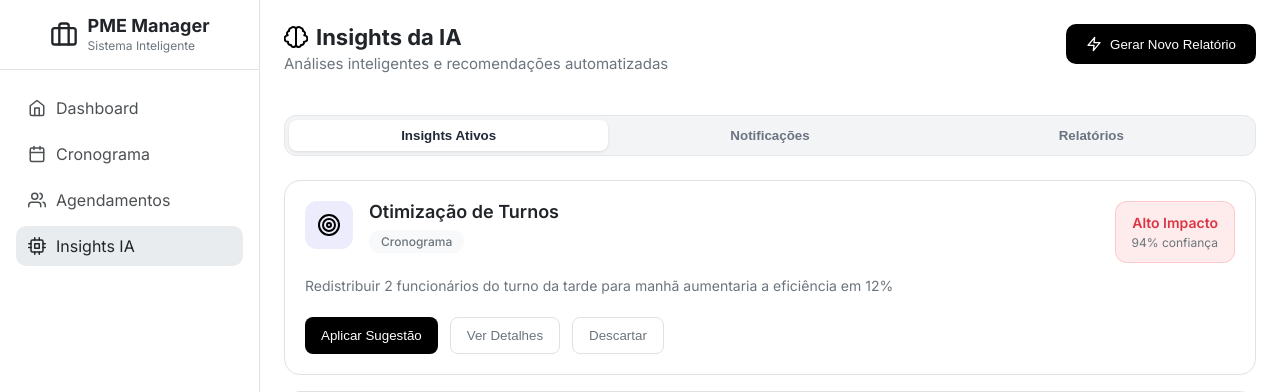
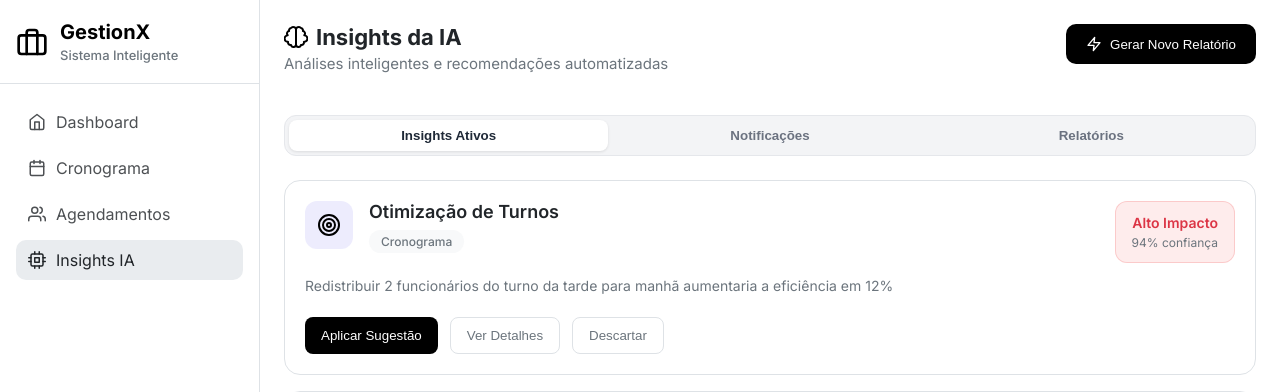
Before and after one commit to RyanBezerra/TCC-secreto, a PHP site: page /html/insights.html in a window 1280 px wide. Shown: the top 392 px of the page. Run offline with PHP 8.4, Linux system fonts and the light colour scheme.

Commit message:
feat: Atualizar nome do projeto para GestionX e melhorar design da marca
- Renomear 'PME Manager' para 'GestionX' em todas as páginas HTML
- Atualizar títulos das páginas (dashboard, agendamentos, cronograma, insights)
- Melhorar design da marca na sidebar com melhor alinhamento
- Ajustar espaçamento, tamanho de fonte e posicionamento do título
- Aumentar tamanho do ícone e aplicar cores consistentes

```diff
--- a/css/style.css
+++ b/css/style.css
@@ -16,11 +16,11 @@ html,body{ height:100%; }
 body{ margin:0; font-family:'Inter',system-ui,-apple-system,Segoe UI,Roboto,Arial,sans-serif; color:var(--text); background:var(--bg); }
 .app{ display:grid; grid-template-columns: 260px 1fr; min-height:100vh; }
 .sidebar{ background:var(--card); border-right:1px solid var(--border); }
-.brand{ display:flex; align-items:center; justify-content:center; gap:10px; padding:16px 10px; border-bottom:1px solid var(--border); }
-.brand-title{ font-weight:700; font-size:18px; display:block; line-height:1.1; }
-.brand-sub{ color:var(--muted); font-size:12px; display:block; margin-top:2px; }
+.brand{ display:flex; align-items:center; justify-content:flex-start; gap:12px; padding:20px 16px; border-bottom:1px solid var(--border); }
+.brand-title{ font-weight:700; font-size:20px; display:block; line-height:1.2; color:var(--brand); }
+.brand-sub{ color:var(--muted); font-size:13px; display:block; margin-top:3px; font-weight:500; }
 .brand-logo{ display:none; }
-.brand i, .brand svg{ width:28px; height:28px; }
+.brand i, .brand svg{ width:32px; height:32px; color:var(--brand); flex-shrink:0; }
 .nav{ margin:18px 16px 0 16px; display:flex; flex-direction:column; gap:6px; }
 .nav a{ text-decoration:none; color:var(--text); opacity:.8; padding:10px 12px; border-radius:10px; display:flex; align-items:center; gap:10px; }
 .nav a svg{ width:18px; height:18px; stroke-width:2; }
--- a/html/agendamentos.html
+++ b/html/agendamentos.html
@@ -3,7 +3,7 @@
 <head>
   <meta charset="UTF-8">
   <meta name="viewport" content="width=device-width, initial-scale=1.0">
-  <title>Agendamentos - PME Manager</title>
+  <title>Agendamentos - GestionX</title>
   <link rel="preconnect" href="https://fonts.googleapis.com">
   <link rel="preconnect" href="https://fonts.gstatic.com" crossorigin>
   <link href="https://fonts.googleapis.com/css2?family=Inter:wght@400;500;600;700&display=swap" rel="stylesheet">
@@ -16,7 +16,7 @@
       <div class="brand">
         <i data-feather="briefcase"></i>
         <div class="brand-text">
-          <span class="brand-title">PME Manager</span>
+          <span class="brand-title">GestionX</span>
           <span class="brand-sub">Sistema Inteligente</span>
         </div>
       </div>
--- a/html/cronograma.html
+++ b/html/cronograma.html
@@ -3,7 +3,7 @@
 <head>
   <meta charset="UTF-8">
   <meta name="viewport" content="width=device-width, initial-scale=1.0">
-  <title>Cronograma - PME Manager</title>
+  <title>Cronograma - GestionX</title>
   <link rel="preconnect" href="https://fonts.googleapis.com">
   <link rel="preconnect" href="https://fonts.gstatic.com" crossorigin>
   <link href="https://fonts.googleapis.com/css2?family=Inter:wght@400;500;600;700&display=swap" rel="stylesheet">
@@ -16,7 +16,7 @@
       <div class="brand">
         <i data-feather="briefcase"></i>
         <div class="brand-text">
-          <span class="brand-title">PME Manager</span>
+          <span class="brand-title">GestionX</span>
           <span class="brand-sub">Sistema Inteligente</span>
         </div>
       </div>
--- a/html/dashboard.html
+++ b/html/dashboard.html
@@ -15,7 +15,7 @@
       <div class="brand">
         <i data-feather="briefcase"></i>
         <div class="brand-text">
-          <span class="brand-title">PME Manager</span>
+          <span class="brand-title">GestionX</span>
           <span class="brand-sub">Sistema Inteligente</span>
         </div>
       </div>
--- a/html/insights.html
+++ b/html/insights.html
@@ -3,7 +3,7 @@
 <head>
   <meta charset="UTF-8">
   <meta name="viewport" content="width=device-width, initial-scale=1.0">
-  <title>Insights da IA - PME Manager</title>
+  <title>Insights da IA - GestionX</title>
   <link rel="preconnect" href="https://fonts.googleapis.com">
   <link rel="preconnect" href="https://fonts.gstatic.com" crossorigin>
   <link href="https://fonts.googleapis.com/css2?family=Inter:wght@400;500;600;700&display=swap" rel="stylesheet">
@@ -17,7 +17,7 @@
       <div class="brand">
         <i data-feather="briefcase"></i>
         <div class="brand-text">
-          <span class="brand-title">PME Manager</span>
+          <span class="brand-title">GestionX</span>
           <span class="brand-sub">Sistema Inteligente</span>
         </div>
       </div>
```
